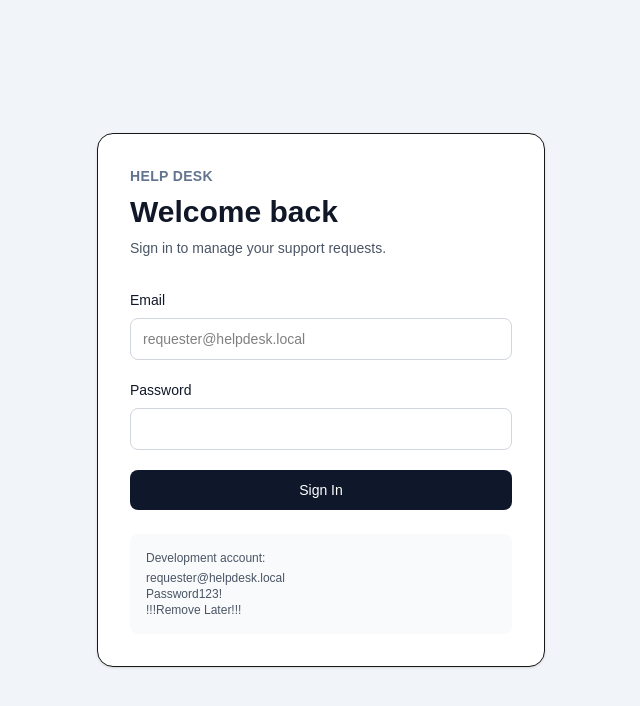
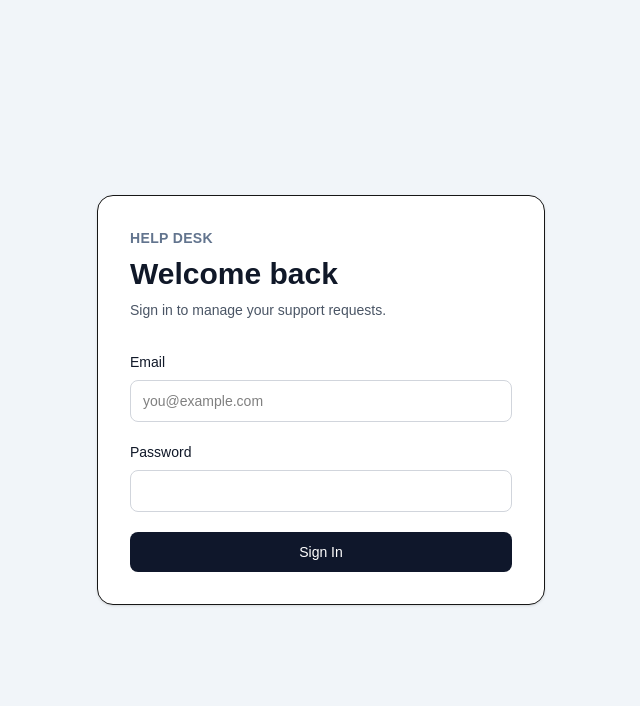
Before and after one commit to ivanjameslo/help-desk-management, a Next.js app: page /login in a window 1280 px wide. Shown: the top 706 px of the page, without its empty margins (319-959 px from the left). Built offline with nearby package versions, Linux system fonts and the light colour scheme; no server answers.

Commit message:
chore: remove development account placeholder and update email input placeholder for clarity

```diff
--- a/src/app/login/page.tsx
+++ b/src/app/login/page.tsx
@@ -28,16 +28,6 @@ export default async function LoginPage() {
         </div>
 
         <LoginForm />
-
-        {/* Remove Later */}
-        <div className="mt-6 rounded-lg bg-gray-50 p-4 text-xs text-gray-600">
-          <p>Development account:</p>
-          <p className="mt-1">
-            requester@helpdesk.local
-          </p>
-          <p>Password123!</p>
-          <p>!!!Remove Later!!!</p>
-        </div>
       </div>
     </main>
   );
--- a/src/components/auth/login-form.tsx
+++ b/src/components/auth/login-form.tsx
@@ -28,7 +28,7 @@ export function LoginForm() {
                     type="email"
                     required
                     autoComplete="email"
-                    placeholder="requester@helpdesk.local"
+                    placeholder="you@example.com"
                     className="mt-2 w-full text-black rounded-lg border border-gray-300 px-3 py-2.5 text-sm outline-none focus:border-slate-700"
                 />
             </div>
```
